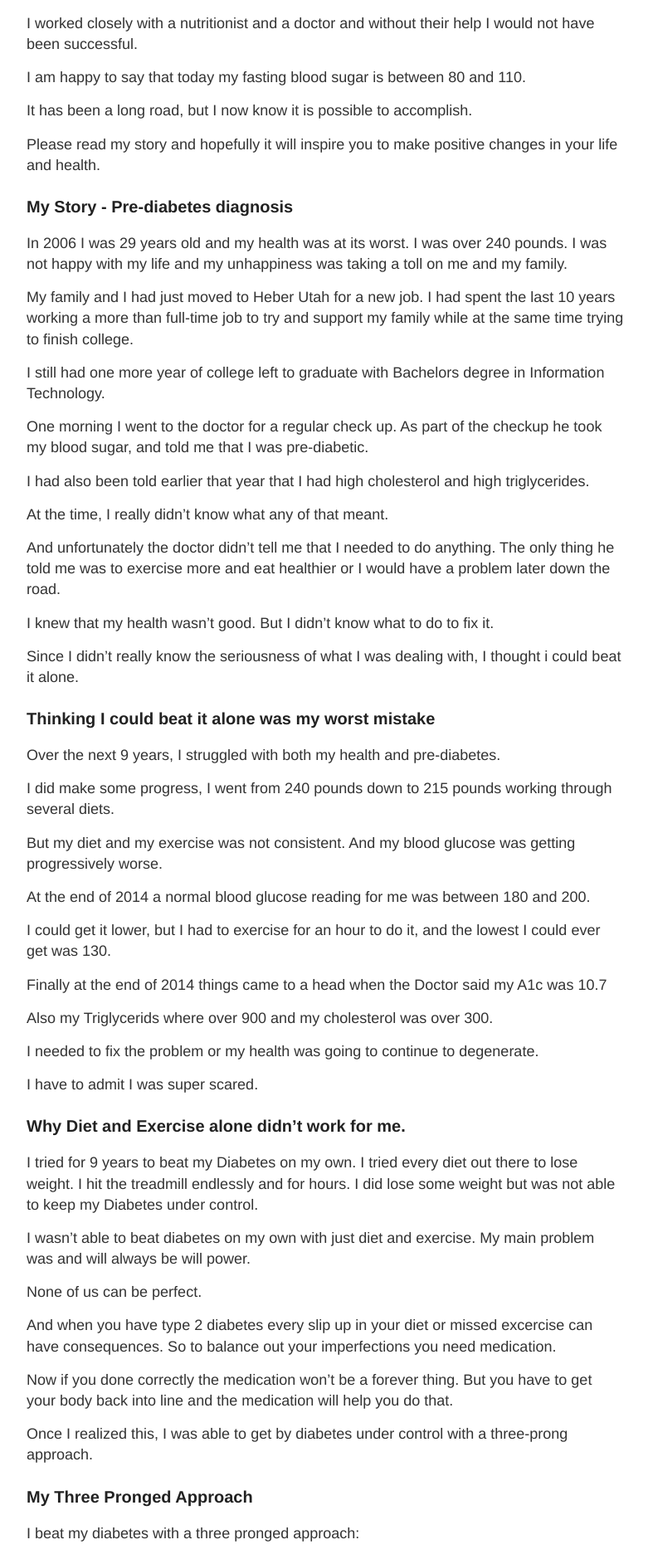
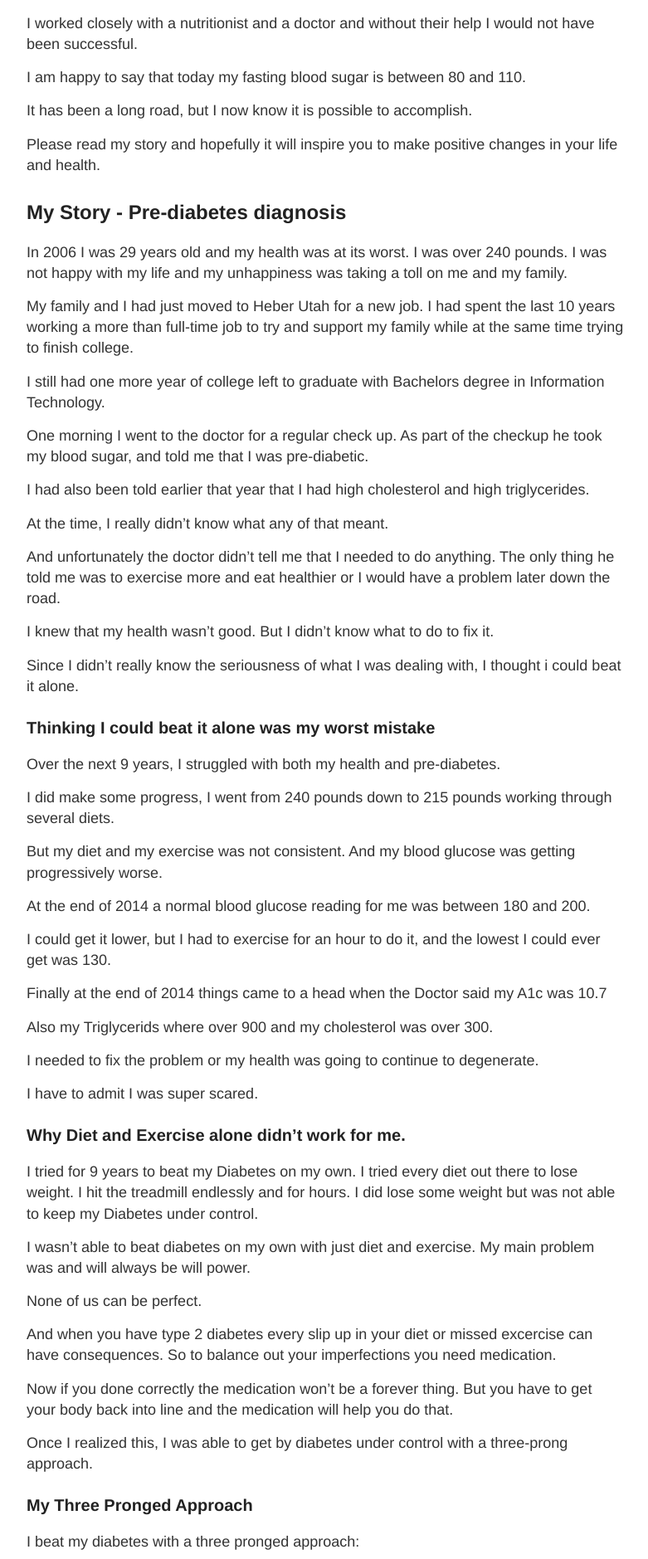
Before and after one commit to worthingtonjg/healthyagainfoundation, a Jekyll site: the page built from index.html, in a window 1280 px wide. Shown: the part 646-2525 px from the top of the page at 83% size, without its empty margins (248-1029 px from the left). Built offline with Jekyll 4.4.1, drawn with Linux system fonts in a browser that asks for light colours.

Commit message:
disclaimer

```diff
--- a/_includes/index.md
+++ b/_includes/index.md
@@ -22,7 +22,7 @@ It has been a long road, but I now know it is possible to accomplish.
 
 Please read my story and hopefully it will inspire you to make positive changes in your life and health.
 
-### My Story - Pre-diabetes diagnosis
+## My Story - Pre-diabetes diagnosis
 
 In 2006 I was 29 years old and my health was at its worst.  I was over 240 pounds.  I was not happy with my life and my unhappiness was taking a toll on me and my family.
 
```
